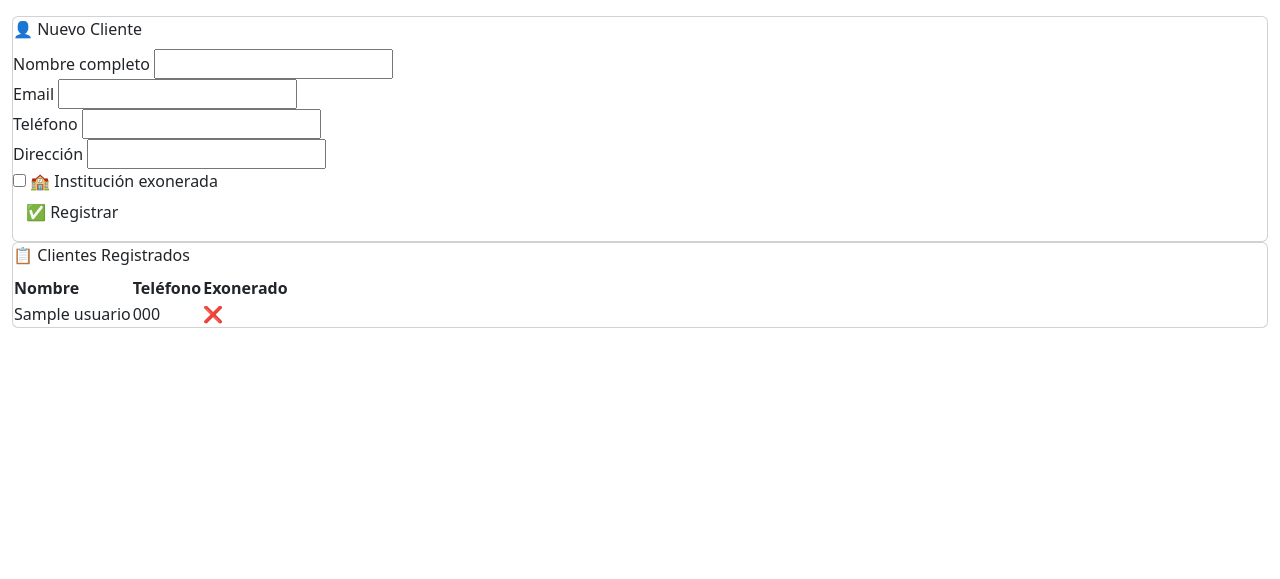
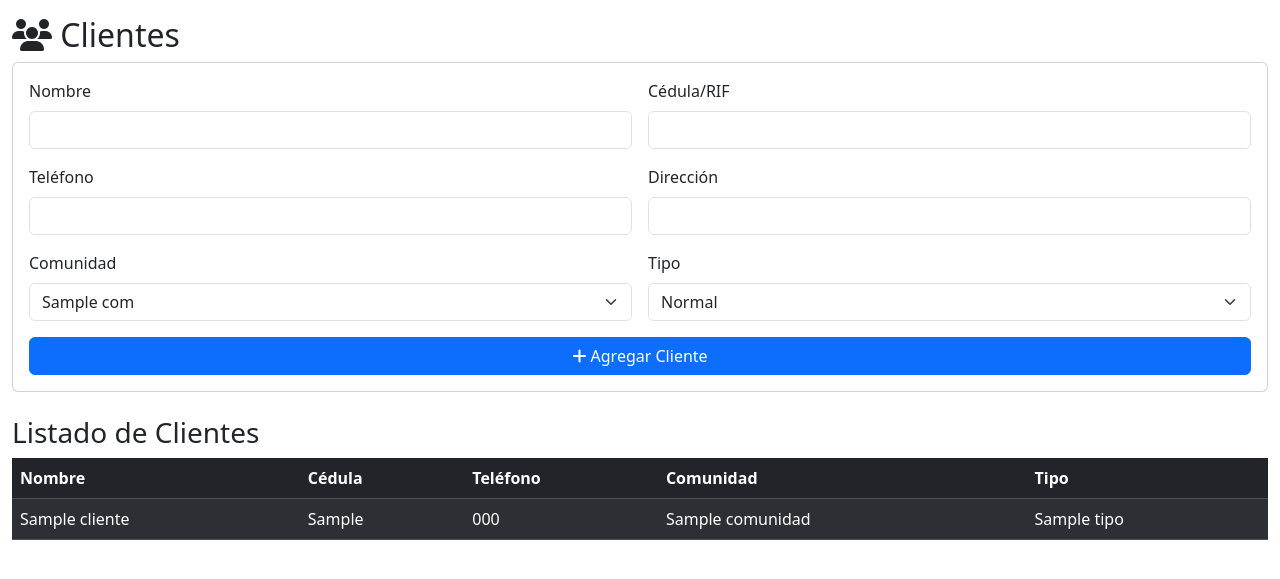
Before and after one commit to historiayguaribe-debug/Gas-guaribe, a FastAPI app: template backend/templates/admin_clientes.html in a window 1280 px wide. Shown: the part 56-635 px from the top of the page. Run offline with FastAPI, Linux system fonts and the light colour scheme; the template is opened without the code that fills it: most values are stand-ins (such as "Sample title", 1, 10 or a date in 2020); parts of the project's set-up code (start-up, migrations or seed data) failed here and were passed over.

Commit message:
Update admin_clientes.html

```diff
--- a/backend/templates/admin_clientes.html
+++ b/backend/templates/admin_clientes.html
@@ -1,89 +1,72 @@
 {% extends "admin_base.html" %}
-
-{% block clientes_active %}active{% endblock %}
-{% block page_title %}Gestión de Clientes{% endblock %}
-{% block breadcrumb %}Administración / Clientes{% endblock %}
-
+{% block title %}Clientes{% endblock %}
 {% block content %}
-<div class="grid-2">
-    <div class="card">
-        <div class="card-title">👤 Nuevo Cliente</div>
-        <form id="clienteForm">
-            <div class="form-group">
-                <label>Nombre completo</label>
-                <input type="text" id="nomCliente" required>
+<h2><i class="fas fa-users"></i> Clientes</h2>
+<div class="card mb-4">
+    <div class="card-body">
+        <form method="post" action="/clientes/crear">
+            <div class="row g-3">
+                <div class="col-md-6">
+                    <label class="form-label">Nombre</label>
+                    <input type="text" name="nombre" class="form-control" required>
                 </div>
-            <div class="form-group">
-                <label>Email</label>
-                <input type="email" id="emailCliente" required>
+                <div class="col-md-6">
+                    <label class="form-label">Cédula/RIF</label>
+                    <input type="text" name="cedula_rif" class="form-control" required>
                 </div>
-            <div class="form-group">
-                <label>Teléfono</label>
-                <input type="text" id="telCliente" required>
+                <div class="col-md-6">
+                    <label class="form-label">Teléfono</label>
+                    <input type="text" name="telefono" class="form-control" required>
                 </div>
-            <div class="form-group">
-                <label>Dirección</label>
-                <input type="text" id="dirCliente" required>
+                <div class="col-md-6">
+                    <label class="form-label">Dirección</label>
+                    <input type="text" name="direccion" class="form-control" required>
                 </div>
-            <div class="form-group">
-                <label><input type="checkbox" id="exoneradoCliente"> 🏫 Institución exonerada</label>
+                <div class="col-md-6">
+                    <label class="form-label">Comunidad</label>
+                    <select name="comunidad_id" class="form-select" required>
+                        {% for com in comunidades %}
+                        <option value="{{ com.id }}">{{ com.nombre }}</option>
+                        {% endfor %}
+                    </select>
                 </div>
-            <button type="submit" class="btn">✅ Registrar</button>
+                <div class="col-md-6">
+                    <label class="form-label">Tipo</label>
+                    <select name="tipo" class="form-select">
+                        <option value="Normal">Normal</option>
+                        <option value="Institución Exonerada">Institución Exonerada</option>
+                    </select>
+                </div>
+                <div class="col-12">
+                    <button type="submit" class="btn btn-primary w-100"><i class="fas fa-plus"></i> Agregar Cliente</button>
+                </div>
+            </div>
         </form>
-        <div id="msg" style="margin-top:10px; font-weight:600;"></div>
     </div>
-
-    <div class="card">
-        <div class="card-title">📋 Clientes Registrados</div>
-        <div class="table-container">
-            <table>
-                <thead><tr><th>Nombre</th><th>Teléfono</th><th>Exonerado</th></tr></thead>
-                <tbody id="listaClientes">
-                    {% for c in clientes %}
+</div>
+<h3>Listado de Clientes</h3>
+<div class="table-responsive">
+    <table class="table table-dark table-striped">
+        <thead>
             <tr>
-                        <td>{{ c.usuario.nombre if c.usuario else 'N/A' }}</td>
-                        <td>{{ c.usuario.telefono if c.usuario else 'N/A' }}</td>
-                        <td>{% if c.exonerado %}✅{% else %}❌{% endif %}</td>
+                <th>Nombre</th>
+                <th>Cédula</th>
+                <th>Teléfono</th>
+                <th>Comunidad</th>
+                <th>Tipo</th>
+            </tr>
+        </thead>
+        <tbody>
+            {% for cl in clientes %}
+            <tr>
+                <td>{{ cl.nombre }}</td>
+                <td>{{ cl.cedula_rif }}</td>
+                <td>{{ cl.telefono }}</td>
+                <td>{{ cl.comunidad.nombre if cl.comunidad else 'N/A' }}</td>
+                <td>{{ cl.tipo }}</td>
             </tr>
             {% endfor %}
         </tbody>
     </table>
 </div>
-    </div>
-</div>
-
-<script>
-    document.getElementById('clienteForm').addEventListener('submit', async function(e) {
-        e.preventDefault();
-        const msg = document.getElementById('msg');
-        msg.innerHTML = '';
-
-        const data = {
-            nombre: document.getElementById('nomCliente').value,
-            email: document.getElementById('emailCliente').value,
-            telefono: document.getElementById('telCliente').value,
-            direccion: document.getElementById('dirCliente').value,
-            exonerado: document.getElementById('exoneradoCliente').checked
-        };
-
-        try {
-            const token = localStorage.getItem('access_token');
-            const response = await fetch('/admin/clientes', {
-                method: 'POST',
-                headers: { 'Content-Type': 'application/json', 'Authorization': 'Bearer ' + token },
-                body: JSON.stringify(data)
-            });
-            const result = await response.json();
-            if (response.ok) {
-                msg.innerHTML = `<span style="color:#22c55e;">✅ ${result.mensaje}</span>`;
-                document.getElementById('clienteForm').reset();
-                setTimeout(() => location.reload(), 1000);
-            } else {
-                msg.innerHTML = `<span style="color:#ef4444;">❌ Error: ${result.detail || 'No se pudo registrar'}</span>`;
-            }
-        } catch (error) {
-            msg.innerHTML = `<span style="color:#ef4444;">❌ Error de conexión: ${error.message}</span>`;
-        }
-    });
-</script>
 {% endblock %}
```
Lines whose indentation alone changed are shown as unchanged.
